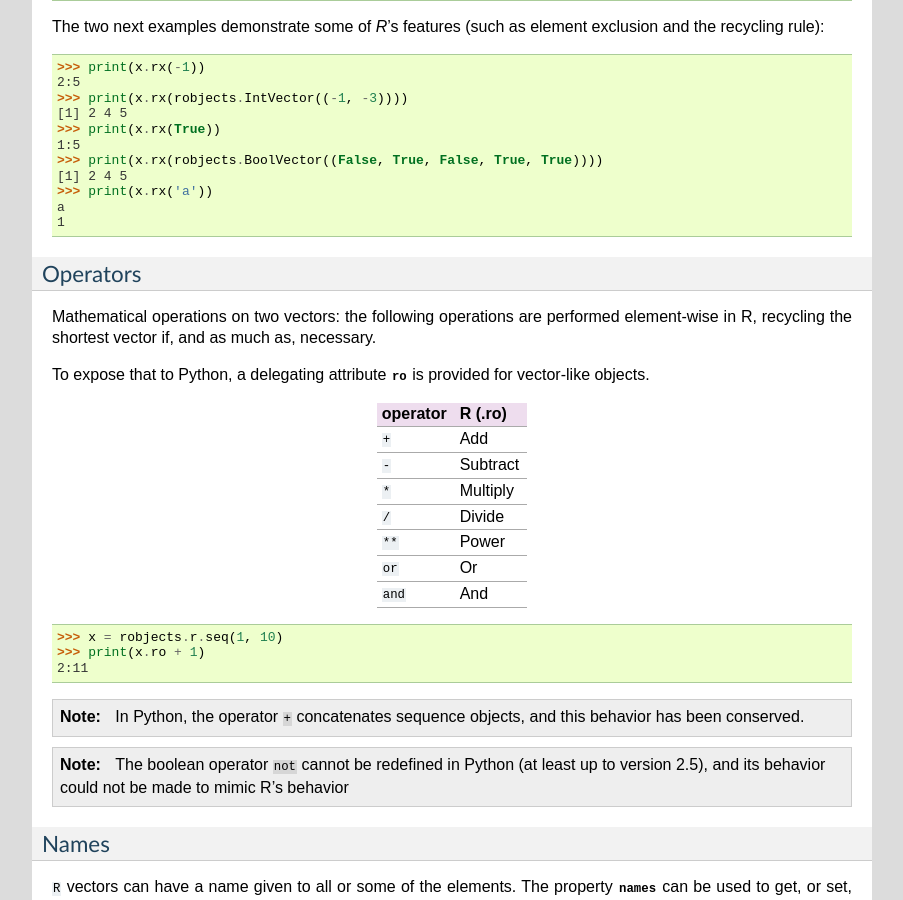
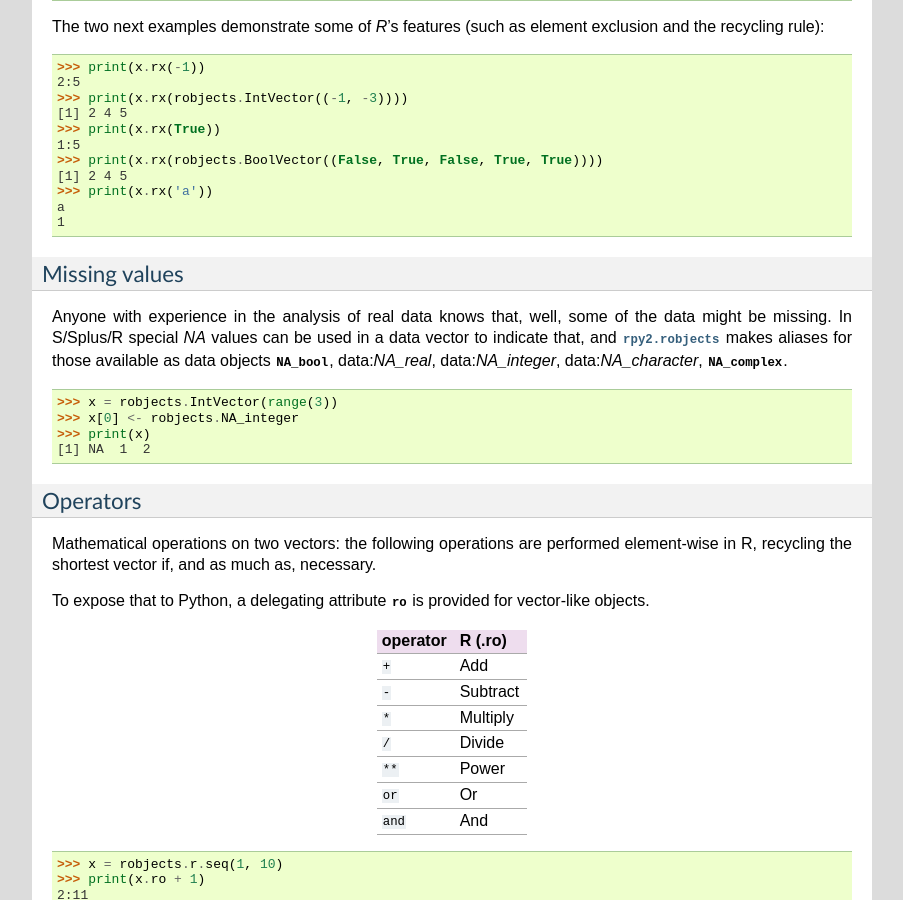
Before and after one commit to rpy2/rpy2, a Sphinx documentation site: the page built from doc/source/robjects.rst, in a window 1280 px wide and 900 px high, scrolled down 5378 px. Shown: the whole window, without its empty margins (198-1101 px from the left). Built offline with Sphinx 7.4.7, drawn with Linux system fonts in a browser that asks for light colours; formulas are drawn with MathJax 3.

Commit message:
NA_* aliases in the NEWS. More doc on missing values.

```diff
--- a/doc/source/rinterface.rst
+++ b/doc/source/rinterface.rst
@@ -395,7 +395,12 @@ The following incantation can be used instead.
    parse = ri.baseenv.get("parse")
    NA_character = parse(text = ri.StrSexpVector(("NA_character_", )))
 
+.. note::
 
+   In the snippet of code above, the object retrived is then an unevaluated
+   expression. Making using of it as actual missing value in a vector will
+   require its evaluation. For example, the aliases for missing values available from
+   :mod:`rpy2.robjects` (see :ref:`robjects-missingvalues`) were evaluated.
 
 .. rubric:: Constructors
 
--- a/doc/source/robjects.rst
+++ b/doc/source/robjects.rst
@@ -365,6 +365,23 @@ The two next examples demonstrate some of `R`'s features
 >>> print(x.rx('a'))
 a
 1
+
+.. _robjects-missingvalues:
+
+Missing values
+--------------
+
+Anyone with experience in the analysis of real data knows that, well,
+some of the data might be missing. In S/Splus/R special *NA* values can be used
+in a data vector to indicate that, and :mod:`rpy2.robjects` makes aliases for
+those available as data objects :data:`NA_bool`, data:`NA_real`, data:`NA_integer`,
+data:`NA_character`, :data:`NA_complex`.
+
+>>> x = robjects.IntVector(range(3))
+>>> x[0] <- robjects.NA_integer
+>>> print(x)
+[1] NA  1  2
+
 
 .. _robjects-operationsdelegator:
 
```
Also changed, not shown: 1 other file.
